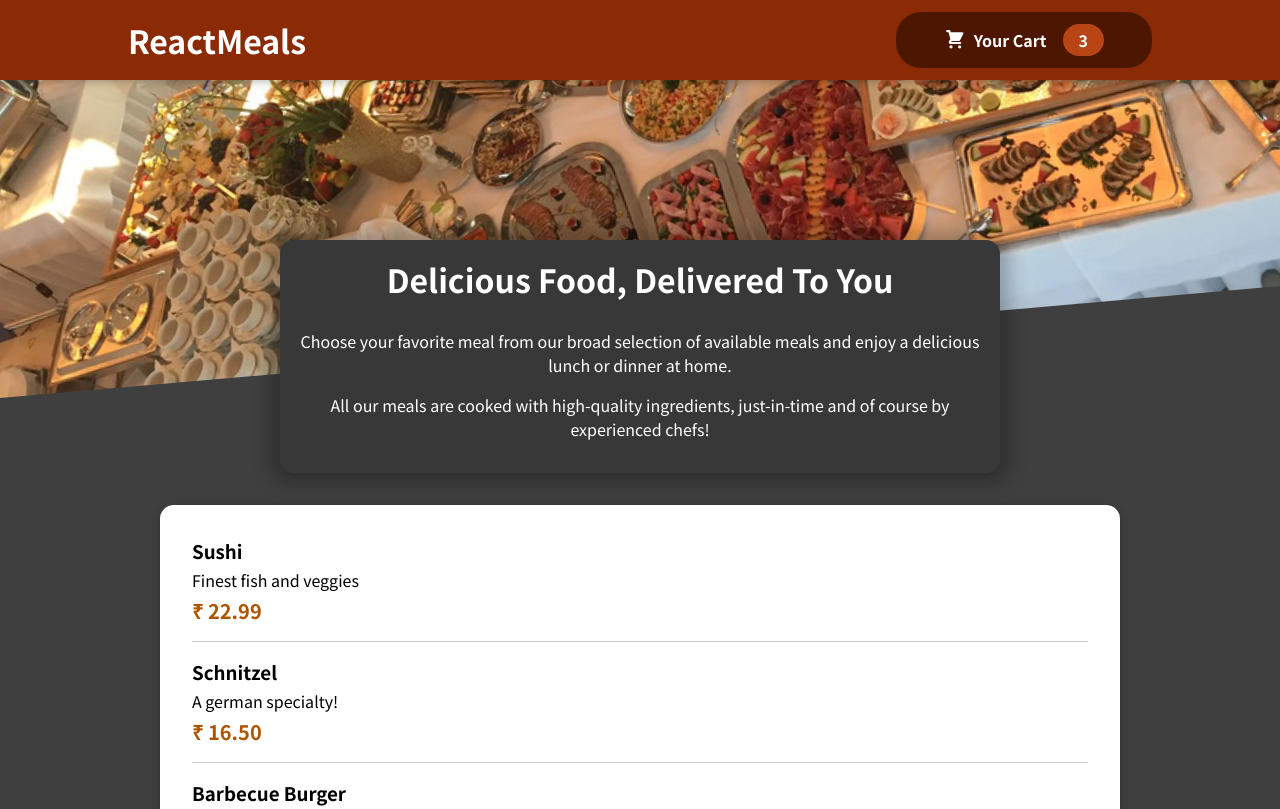
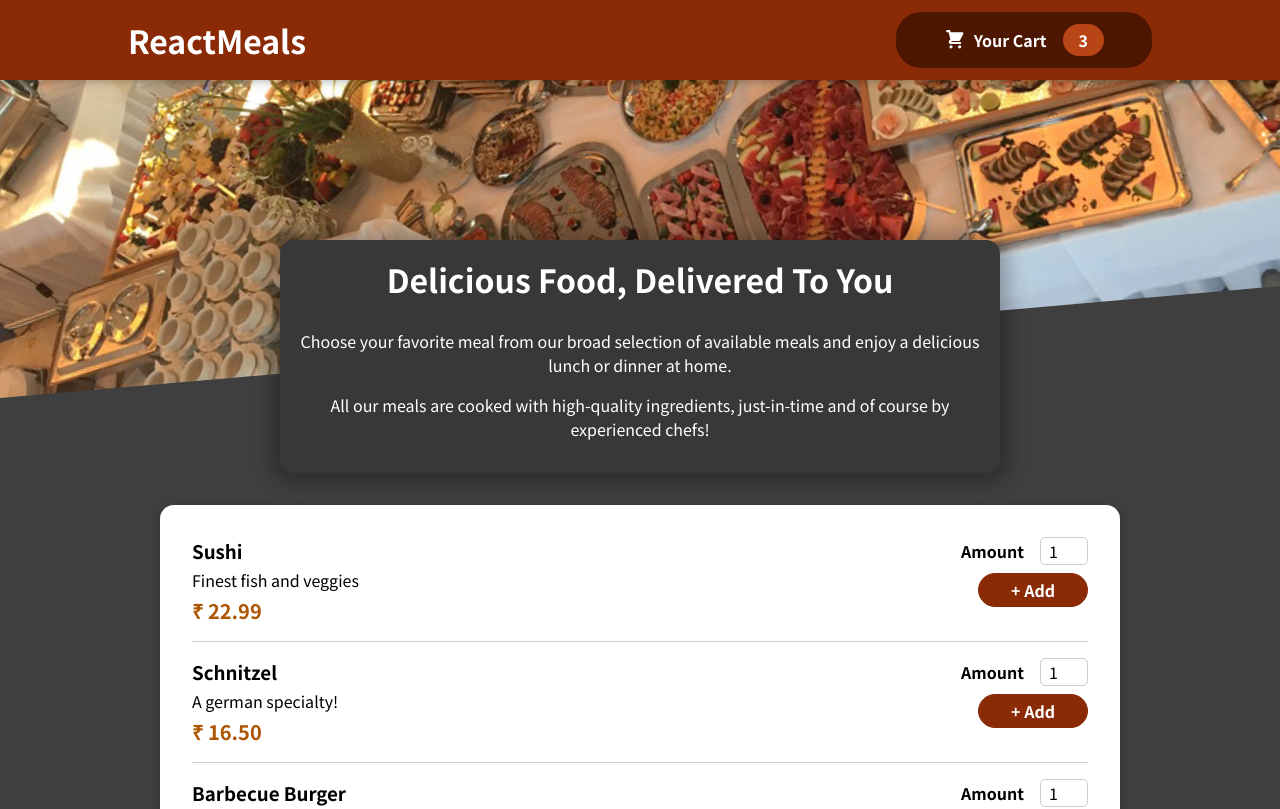
Before and after one commit to LakshayRohilla/food-ordering-application, a React (Create React App) app: page / in a window 1280 px wide. Shown: the top 809 px of the page. Built offline with nearby package versions, Linux system fonts and the light colour scheme.

Commit message:
files didnt get staged

```diff
--- a/src/components/Meals/MealItem/MealItem.js
+++ b/src/components/Meals/MealItem/MealItem.js
@@ -1,4 +1,5 @@
 import classes from './MealItem.module.css'
+import MealItemForm from "./MealItemForm";
 
 export default function MealItem({price, name, description}) {
     const displayPrice = `₹ ${price.toFixed(2)}`;
@@ -10,7 +11,7 @@
                 <div className={description}>{description}</div>
                 <div className={classes.price}>{displayPrice}</div>
             </div>
-            {/*<div></div>*/}
+            <MealItemForm/>
         </li>
     );
 }
--- a/src/components/Meals/MealItem/MealItem.module.css
+++ b/src/components/Meals/MealItem/MealItem.module.css
@@ -1,6 +1,6 @@
 .meal {
-  /*display: flex;*/
-  /*justify-content: space-between;*/
+  display: flex;
+  justify-content: space-between;
   margin: 1rem;
   padding-bottom: 1rem;
   border-bottom: 1px solid #ccc;
--- a/src/components/Meals/MealItem/MealItemForm.js
+++ b/src/components/Meals/MealItem/MealItemForm.js
@@ -0,0 +1,22 @@
+import Input from '../../UI/Index';
+
+import classes from './MealItemForm.module.css';
+
+export default function MealItemForm({id}){
+  return (
+    <form className={classes.form}>
+      <Input
+        label='Amount'
+        input={{
+          id: 'amount_' + id,
+          type: 'number',
+          min: '1',
+          max: '5',
+          step: '1',
+          defaultValue: '1',
+        }}
+      />
+      <button>+ Add</button>
+    </form>
+  );
+};
--- /dev/null
+++ b/src/components/Meals/MealItem/MealItemForm.module.css
@@ -0,0 +1,20 @@
+.form {
+  text-align: right;
+}
+
+.form button {
+  font: inherit;
+  cursor: pointer;
+  background-color: #8a2b06;
+  border: 1px solid #8a2b06;
+  color: white;
+  padding: 0.25rem 2rem;
+  border-radius: 20px;
+  font-weight: bold;
+}
+
+.form button:hover,
+.form button:active {
+  background-color: #641e03;
+  border-color: #641e03;
+}
--- /dev/null
+++ b/src/components/UI/Index.js
@@ -0,0 +1,10 @@
+import classes from './Input.module.css';
+
+export default function Input({input, label}) {
+    return (
+        <div className={classes.input}>
+            <label htmlFor={input.id}>{label}</label>
+            <input {...input} />
+        </div>
+    );
+}
--- /dev/null
+++ b/src/components/UI/Input.module.css
@@ -0,0 +1,18 @@
+.input {
+  display: flex;
+  align-items: center;
+  margin-bottom: 0.5rem;
+}
+
+.input label {
+  font-weight: bold;
+  margin-right: 1rem;
+}
+
+.input input {
+  width: 3rem;
+  border-radius: 5px;
+  border: 1px solid #ccc;
+  font: inherit;
+  padding-left: 0.5rem;
+}
```
